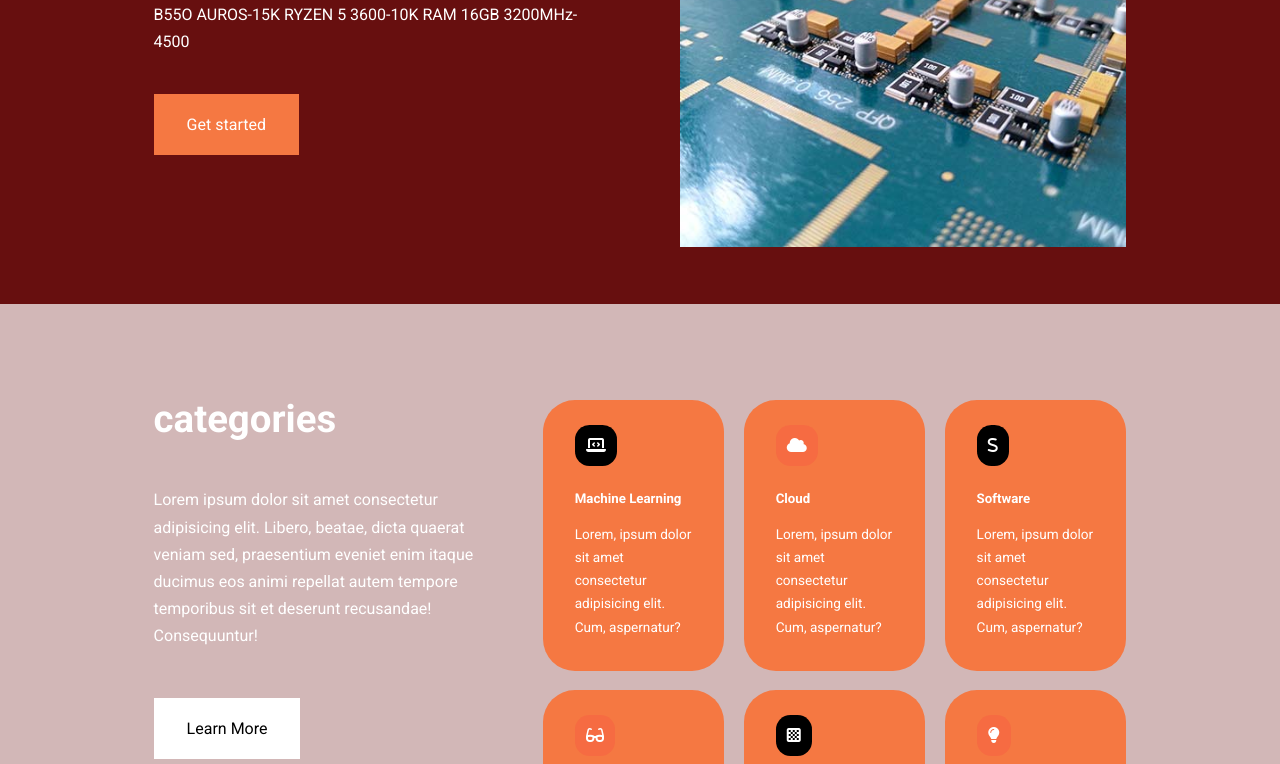
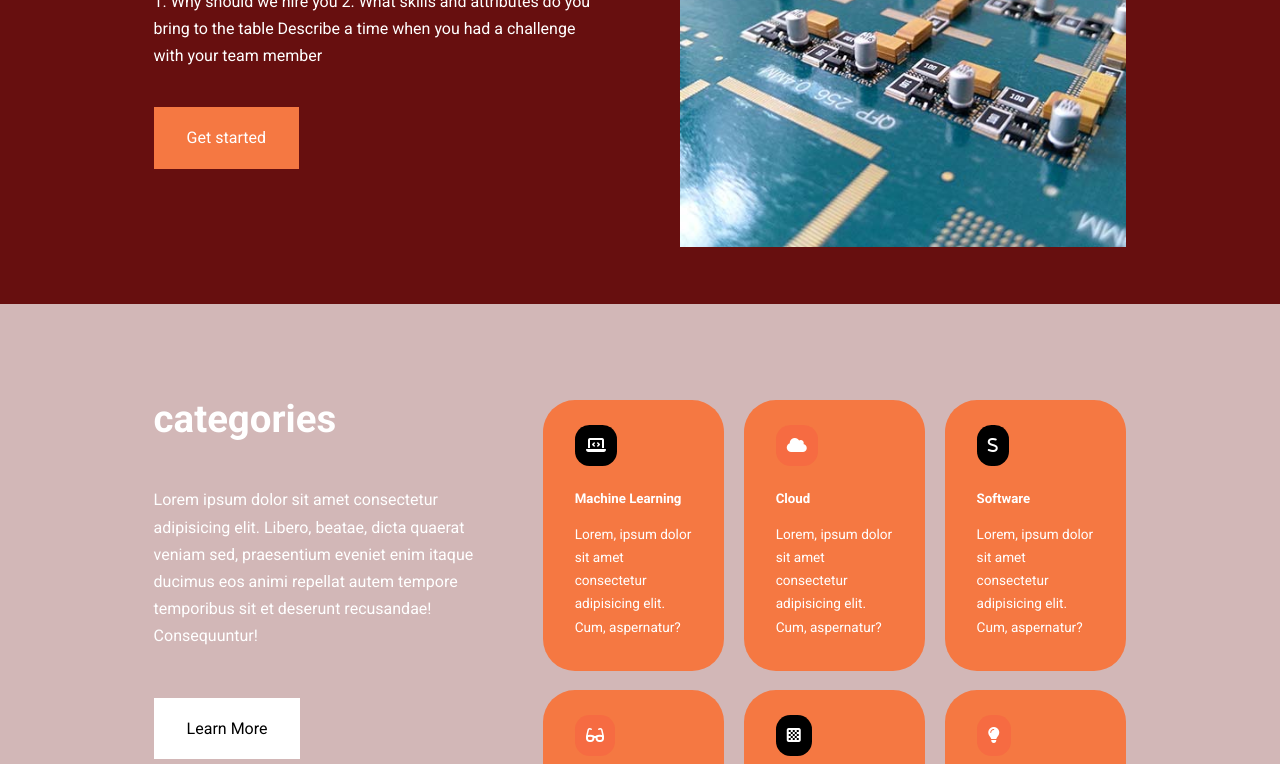
Before and after one commit to jazeymich/GBresponsive, a plain HTML site: page index.html in a window 1280 px wide. Shown: the part 336-1100 px from the top of the page. Drawn offline with nearby package versions, Linux system fonts and the light colour scheme.

Commit message:
update index text

```diff
--- a/index.html
+++ b/index.html
@@ -48,9 +48,10 @@
       <h1>Grow your skills to advance your career path</h1>
      <p>
 
-B55O AUROS-15K
-RYZEN 5 3600-10K
-RAM 16GB 3200MHz-4500
+1. Why should we hire you
+2. What skills and attributes do you bring to the table
+Describe a time when you had a challenge with your team member
+
       </p>
       <a href="programs.html" class="btn btn-primary">Get started</a>
 
```
